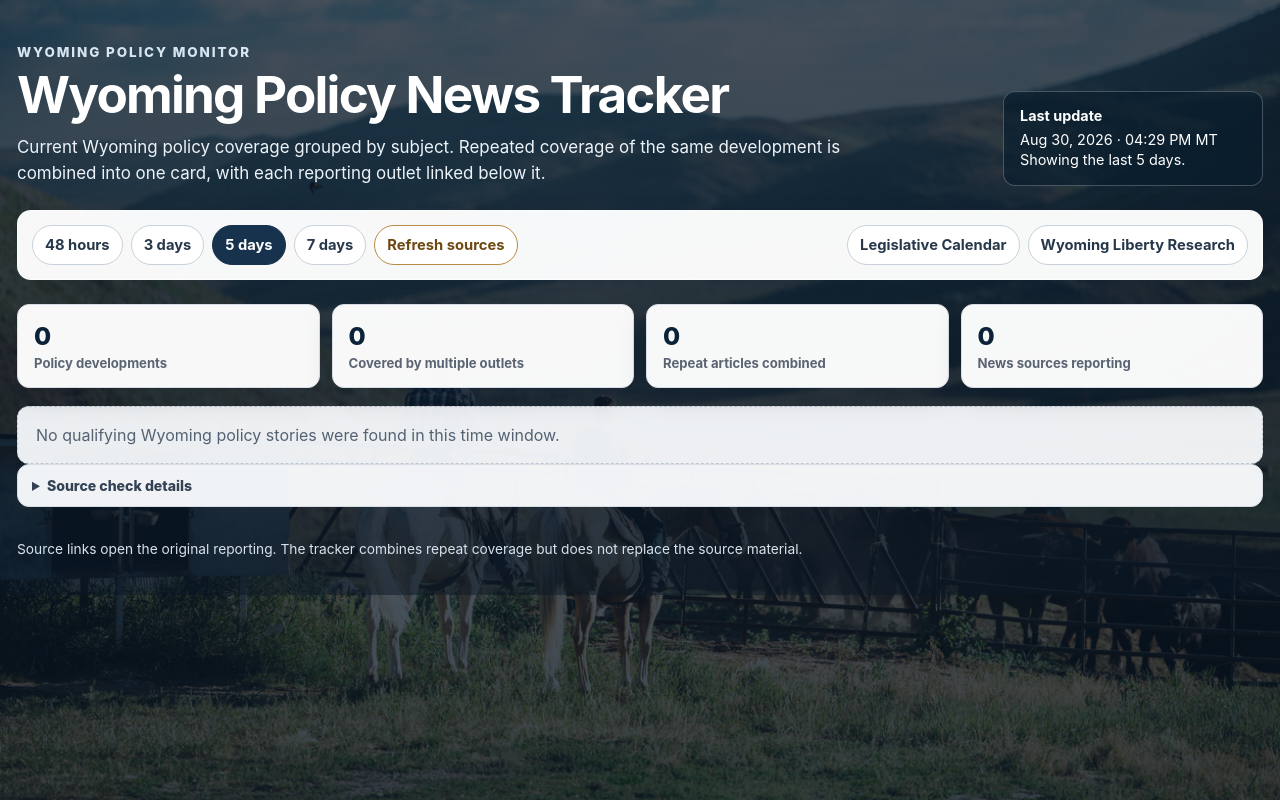
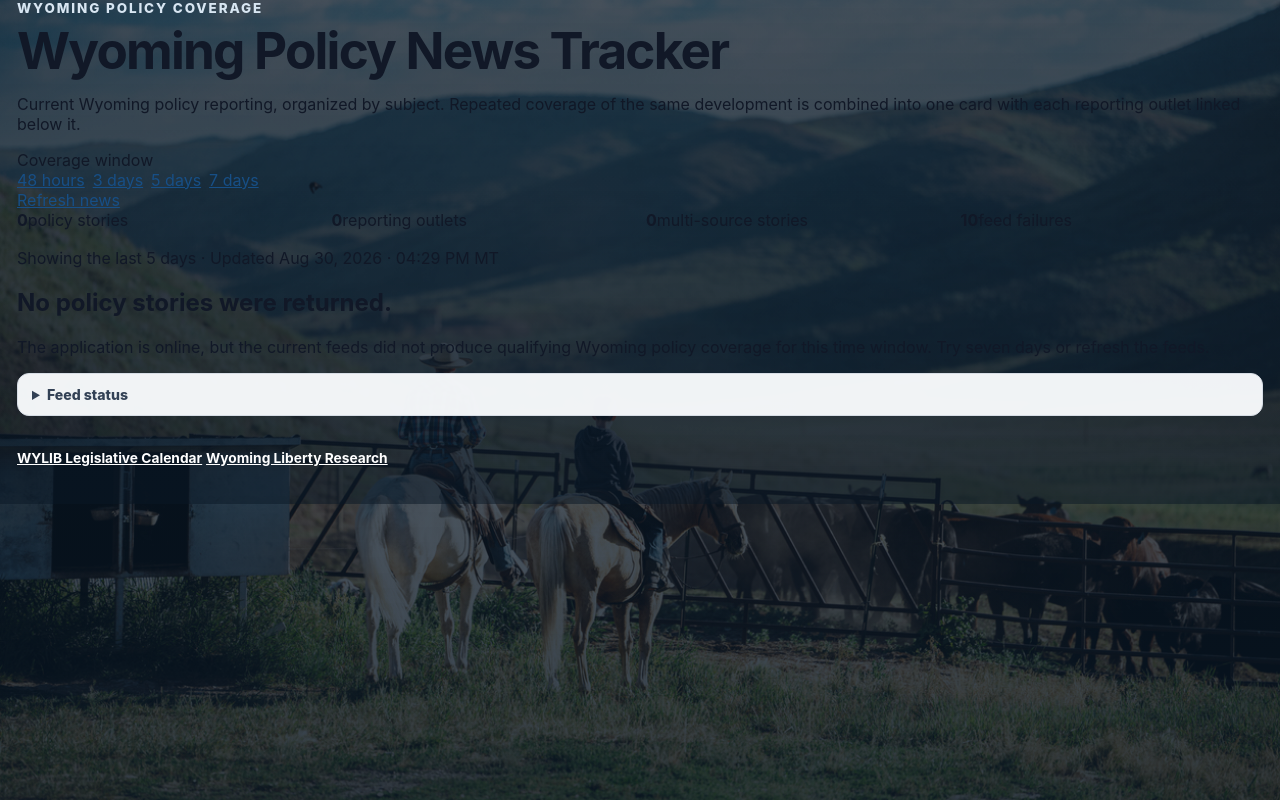
Before and after one commit to tylerlefrancois-rgb/Wyoming-News-Tracker, a Flask app: page / in a window 1280 px wide. Run offline with Flask 3, Linux system fonts and the light colour scheme.

Commit message:
Rebuild tracker page without dropdowns

```diff
--- a/templates/index.html
+++ b/templates/index.html
@@ -4,124 +4,102 @@
   <meta charset="utf-8">
   <meta name="viewport" content="width=device-width, initial-scale=1">
   <title>Wyoming Policy News Tracker</title>
-    <link rel="stylesheet" href="/static/styles.css">
-
+  <link rel="stylesheet" href="{{ url_for('static', filename='styles.css') }}">
 </head>
 <body>
-    <header class="masthead">
-        <div class="shell masthead-grid">
-            <div>
-                <p class="eyebrow">Wyoming Policy Monitor</p>
+  <div class="page-overlay"></div>
+
+  <main class="shell">
+    <header class="hero">
+      <div class="eyebrow">WYOMING POLICY COVERAGE</div>
       <h1>Wyoming Policy News Tracker</h1>
-                <p class="subhead">
-                    Current Wyoming policy coverage grouped by subject. Repeated coverage of the
-                    same development is combined into one card, with each reporting outlet linked below it.
-                </p>
-            </div>
-            <div class="updated">
-                <strong>Last update</strong>
-                {{ updated_label }}<br>
-                Showing the last {{ window_label }}.
+      <p>Current Wyoming policy reporting, organized by subject. Repeated coverage of the same development is combined into one card with each reporting outlet linked below it.</p>
+    </header>
+
+    <section class="toolbar" aria-label="News controls">
+      <div class="window-control">
+        <span class="toolbar-label">Coverage window</span>
+        <div class="window-links">
+          {% for hours, label in windows.items() %}
+            <a class="window-link {% if hours == window_hours %}active{% endif %}" href="/?window={{ hours }}">{{ label }}</a>
+          {% endfor %}
         </div>
       </div>
-    </header>
+      <a class="refresh-button" href="/?window={{ window_hours }}&refresh=1">Refresh news</a>
+    </section>
 
-    <main class="shell">
-        <div class="controls">
-            <div class="window-links" aria-label="News timeframe">
-                {% for hours, label in windows.items() %}
-                    <a class="pill {% if hours == window_hours %}active{% endif %}" href="/?window={{ hours }}">{{ label }}</a>
-                {% endfor %}
-                <a class="pill refresh" href="/?window={{ window_hours }}&refresh=1">Refresh sources</a>
-            </div>
-            <div class="resource-links">
-                <a class="pill" href="https://wylib-wyocal-production.up.railway.app/" target="_blank" rel="noopener">Legislative Calendar</a>
-                <a class="pill" href="https://wylibertyresearch.org/" target="_blank" rel="noopener">Wyoming Liberty Research</a>
-            </div>
+    {% if error %}
+      <div class="notice error">{{ error }}</div>
+    {% endif %}
+
+    <section class="status-grid" aria-label="Tracker status">
+      <div class="status-card"><strong>{{ metadata.get('story_count', 0) }}</strong><span>policy stories</span></div>
+      <div class="status-card"><strong>{{ metadata.get('outlet_count', 0) }}</strong><span>reporting outlets</span></div>
+      <div class="status-card"><strong>{{ metadata.get('multi_source_count', 0) }}</strong><span>multi-source stories</span></div>
+      <div class="status-card"><strong>{{ metadata.get('failed_sources', 0) }}</strong><span>feed failures</span></div>
+    </section>
+
+    <div class="updated-line">Showing the last {{ window_label }} · Updated {{ updated_label }}</div>
+
+    {% if active_categories %}
+      {% for category in active_categories %}
+        <section class="category-section">
+          <div class="category-heading">
+            <h2>{{ category }}</h2>
+            <span>{{ categories.get(category, [])|length }} {{ 'story' if categories.get(category, [])|length == 1 else 'stories' }}</span>
           </div>
 
-        {% if error_message %}
-            <div class="notice">{{ error_message }}</div>
-        {% endif %}
-
-        {% if metadata %}
-        <div class="status-grid">
-            <div class="stat"><div class="stat-value">{{ metadata.get('policy_story_count', 0) }}</div><div class="stat-label">Policy developments</div></div>
-            <div class="stat"><div class="stat-value">{{ metadata.get('multi_source_story_count', 0) }}</div><div class="stat-label">Covered by multiple outlets</div></div>
-            <div class="stat"><div class="stat-value">{{ metadata.get('duplicate_articles_grouped', 0) }}</div><div class="stat-label">Repeat articles combined</div></div>
-            <div class="stat"><div class="stat-value">{{ diagnostics.get('sources_with_recent_items', 0) }}</div><div class="stat-label">News sources reporting</div></div>
-        </div>
-        {% endif %}
-
-        {% if active_categories %}
-        <nav class="jumpbar" aria-label="Jump to category">
-            <div class="jump-links">
-                <span class="jump-label">Jump to</span>
-                {% for category in active_categories %}
-                    <a href="#category-{{ loop.index }}">{{ category }}</a>{% if not loop.last %}<span aria-hidden="true">·</span>{% endif %}
-                {% endfor %}
-            </div>
-        </nav>
-        {% endif %}
-
-        {% for category in all_categories %}
-            {% set stories = categories.get(category, []) %}
-            {% if stories %}
-            <section class="category" id="category-{{ active_categories.index(category) + 1 }}">
-                <div class="category-head">
-                    <h2>{{ category }}</h2>
-                    <div class="category-count">{{ stories|length }} {{ 'story' if stories|length == 1 else 'stories' }}</div>
-                </div>
-                <div class="cards">
-                    {% for story in stories %}
-                    <article class="card">
-                        <div class="card-body">
-                            <h3>{{ story.get('title', 'Wyoming policy update') }}</h3>
-                            <p class="meta">Latest coverage: {{ display_datetime(story.get('published_at', '')) }}</p>
-                            <p class="summary">{{ story.get('summary', '') }}</p>
-                        </div>
-                        <div class="coverage">
-                            <p class="coverage-label">Reporting sources{% if story.get('source_count', 0) > 1 %} · combined coverage{% endif %}</p>
-                            <div class="source-row">
-                                {% for source in story.get('sources', []) %}
-                                    <a class="source-link" href="{{ source.get('url', '#') }}" target="_blank" rel="noopener noreferrer">{{ source.get('name', 'Source') }}</a>
-                                {% endfor %}
+          <div class="story-grid">
+            {% for story in categories.get(category, []) %}
+              <article class="story-card">
+                <div class="story-topline">
+                  <span>{{ display_date(story.get('published_at', '')) }}</span>
                   {% if story.get('source_count', 0) > 1 %}
                     <span class="multi-source">{{ story.get('source_count') }} outlets</span>
                   {% endif %}
+                </div>
+
+                <h3>{{ story.get('title', 'Wyoming policy update') }}</h3>
+                <p class="summary">{{ story.get('summary', '') }}</p>
+
+                <div class="source-block">
+                  <div class="source-label">Coverage</div>
+                  <div class="source-links">
+                    {% for source in story.get('sources', []) %}
+                      <a href="{{ source.get('url') }}" target="_blank" rel="noopener noreferrer">{{ source.get('name', 'Source') }}</a>
+                    {% endfor %}
                   </div>
                 </div>
               </article>
             {% endfor %}
           </div>
         </section>
-            {% endif %}
       {% endfor %}
-
-        {% if not active_categories and not error_message %}
-            <div class="empty">No qualifying Wyoming policy stories were found in this time window.</div>
+    {% else %}
+      <section class="empty-state">
+        <h2>No policy stories were returned.</h2>
+        <p>The application is online, but the current feeds did not produce qualifying Wyoming policy coverage for this time window. Try seven days or refresh the feeds.</p>
+      </section>
     {% endif %}
 
-        {% if diagnostics %}
     <details class="diagnostics">
-            <summary>Source check details</summary>
+      <summary>Feed status</summary>
       <div class="diagnostic-grid">
-                <div>Articles collected: <strong>{{ diagnostics.get('article_count', 0) }}</strong></div>
-                <div>Configured sources: <strong>{{ diagnostics.get('configured_sources', 0) }}</strong></div>
-                <div>Sources with current items: <strong>{{ diagnostics.get('sources_with_recent_items', 0) }}</strong></div>
-                <div>Processing mode: <strong>Source-faithful local rules</strong></div>
+        {% for source, diag in diagnostics.items() %}
+          <div class="diagnostic-row">
+            <strong>{{ source }}</strong>
+            <span class="{% if diag.get('status') == 'ok' %}ok{% else %}failed{% endif %}">
+              {% if diag.get('status') == 'ok' %}{{ diag.get('accepted', 0) }} recent items{% else %}failed{% endif %}
+            </span>
           </div>
-            {% if diagnostics.get('failed_sources') %}
-                <p><strong>Feeds with a problem this cycle:</strong> {{ diagnostics.get('failed_sources').keys()|join(', ') }}</p>
-            {% endif %}
+        {% endfor %}
+      </div>
     </details>
-        {% endif %}
-    </main>
 
     <footer>
-        <div class="shell">
-            Source links open the original reporting. The tracker combines repeat coverage but does not replace the source material.
-        </div>
+      <a href="https://wylib-wyocal-production.up.railway.app" target="_blank" rel="noopener noreferrer">WYLIB Legislative Calendar</a>
+      <a href="https://wylibertyresearch.org" target="_blank" rel="noopener noreferrer">Wyoming Liberty Research</a>
     </footer>
+  </main>
 </body>
 </html>
```
Lines whose indentation alone changed are shown as unchanged.
